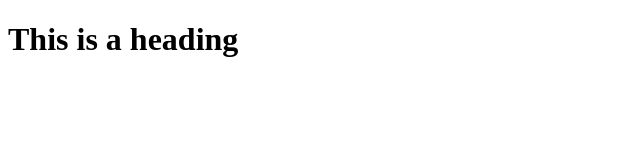
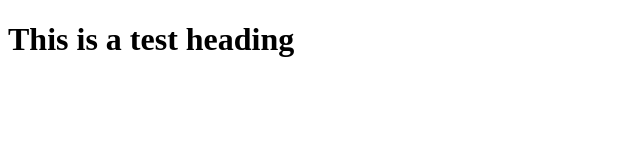
Before and after one commit to hasaneskandari/CourseraHTMLTests, a plain HTML site: page index.html in a window 1280 px wide. Shown: the whole page, without its empty margins (0-640 px from the left). Drawn offline with Linux system fonts and the light colour scheme.

Commit message:
Add test

```diff
--- a/index.html
+++ b/index.html
@@ -6,6 +6,6 @@
     <title>My first try</title>
 </head>
 <body>
-    <h1>This is a heading</h1>
+    <h1>This is a test heading</h1>
 </body>
 </html>
```
